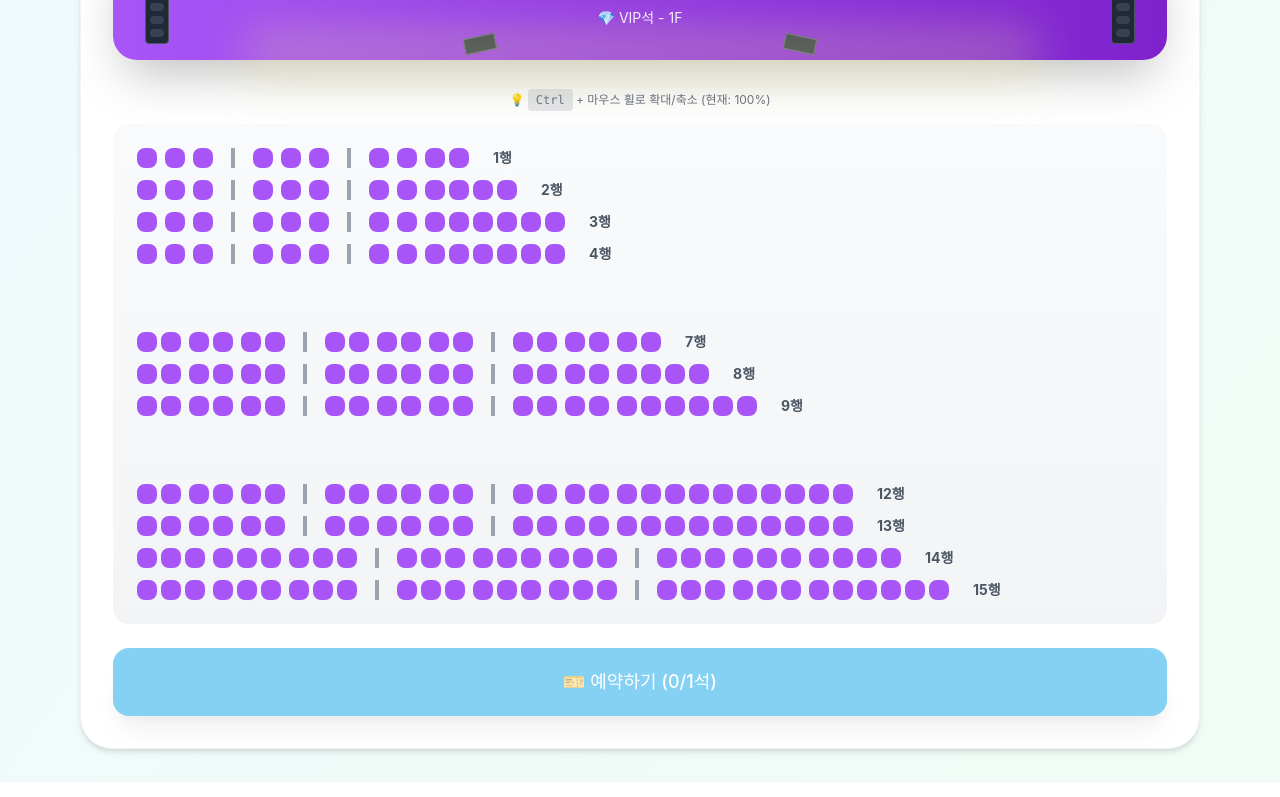
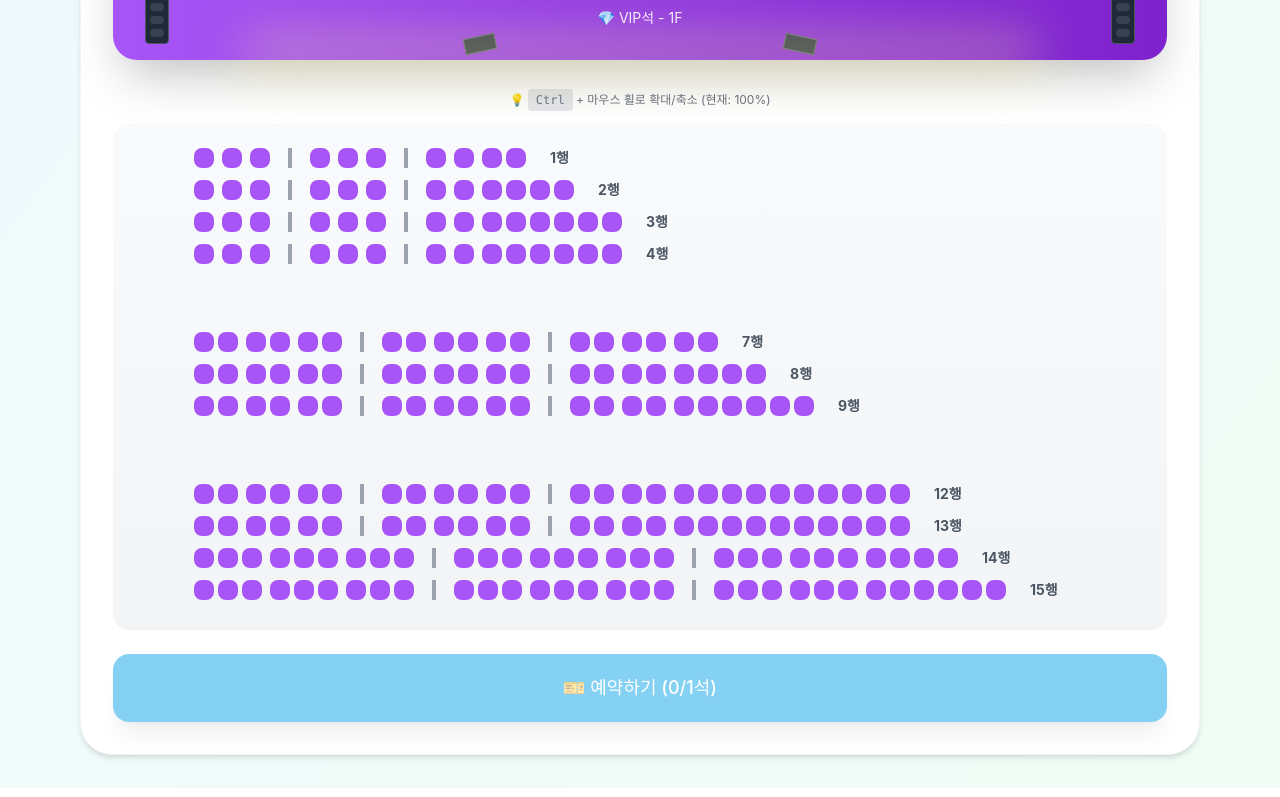
Before and after one commit to traffic-tacos/reservation-web, a React (Vite) app: page /reserve in a window 1280 px wide. Shown: the part 692-1489 px from the top of the page. Built offline with nearby package versions, Linux system fonts and the light colour scheme.

Commit message:
fix: Improve zoom functionality to prevent overflow and viewport issues

```diff
--- a/src/pages/Reserve.tsx
+++ b/src/pages/Reserve.tsx
@@ -155,25 +155,22 @@ function Reserve() {
         const containerWidth = container.clientWidth - 48 // padding 제외
         const gridWidth = grid.scrollWidth
 
-        if (gridWidth > containerWidth) {
-          const calculatedZoom = containerWidth / gridWidth
-          const finalZoom = Math.max(0.5, Math.min(1, calculatedZoom)) // 0.5 ~ 1.0 범위
+        if (gridWidth > 0) {
+          // 그리드가 컨테이너보다 클 경우 맞춤 줌 계산
+          const calculatedZoom = Math.min(1, (containerWidth / gridWidth) * 0.95) // 95%로 여유 공간 확보
+          const finalZoom = Math.max(0.3, calculatedZoom) // 최소 0.3x
 
-          console.log('📐 [ZOOM] Container:', containerWidth, 'Grid:', gridWidth, 'Calculated:', finalZoom)
-
-          // 초기 줌이 설정되지 않았을 때만 설정
-          if (initialZoom === null) {
-            setInitialZoom(finalZoom)
-            setZoomLevel(finalZoom)
-          }
+          // 층 변경 시마다 초기 줌 재설정
+          setInitialZoom(finalZoom)
+          setZoomLevel(finalZoom)
         }
       }
     }
 
     // 약간의 지연 후 계산 (렌더링 완료 대기)
-    const timer = setTimeout(calculateInitialZoom, 100)
+    const timer = setTimeout(calculateInitialZoom, 150)
     return () => clearTimeout(timer)
-  }, [selectedFloor, initialZoom])
+  }, [selectedFloor]) // initialZoom 의존성 제거하여 매번 재계산
 
   // 마우스 휠 줌 핸들러
   useEffect(() => {
@@ -438,17 +435,28 @@ function Reserve() {
         <div
           id="seat-container"
           className="max-h-[600px] overflow-auto p-6 bg-gradient-to-b from-gray-50 to-gray-100 rounded-2xl"
+          style={{
+            scrollbarWidth: 'thin',
+            scrollbarColor: '#cbd5e1 #f1f5f9'
+          }}
         >
-          {/* 좌석 그리드 (줌 적용 영역) */}
+          {/* 줌 래퍼 (transform 적용) */}
           <div
-            id="seat-grid"
-            className="space-y-3"
+            className="inline-block min-w-full"
             style={{
               transform: `scale(${zoomLevel})`,
-              transformOrigin: 'center top',
+              transformOrigin: 'top center',
               transition: 'transform 0.2s ease-out'
             }}
           >
+            {/* 좌석 그리드 */}
+            <div
+              id="seat-grid"
+              className="space-y-3 mx-auto"
+              style={{
+                width: 'fit-content'
+              }}
+            >
             {currentFloorSeats.map(({ row, count, config, isAisle }) => {
               // 통로인 경우 빈 줄만 표시 (텍스트 제거)
               if (isAisle) {
@@ -557,6 +565,7 @@ function Reserve() {
                 </div>
               )
             })}
+            </div>
           </div>
         </div>
 
```
